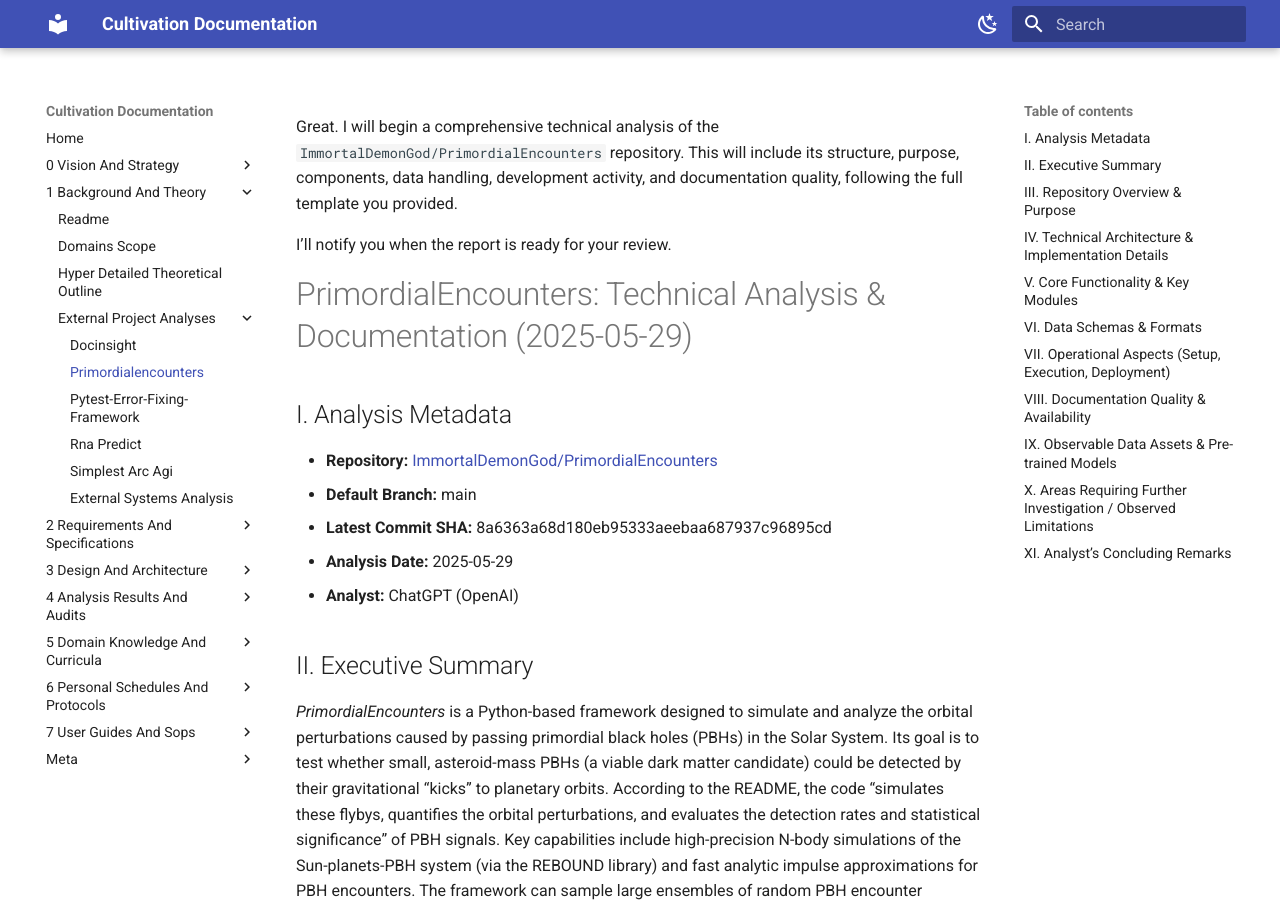
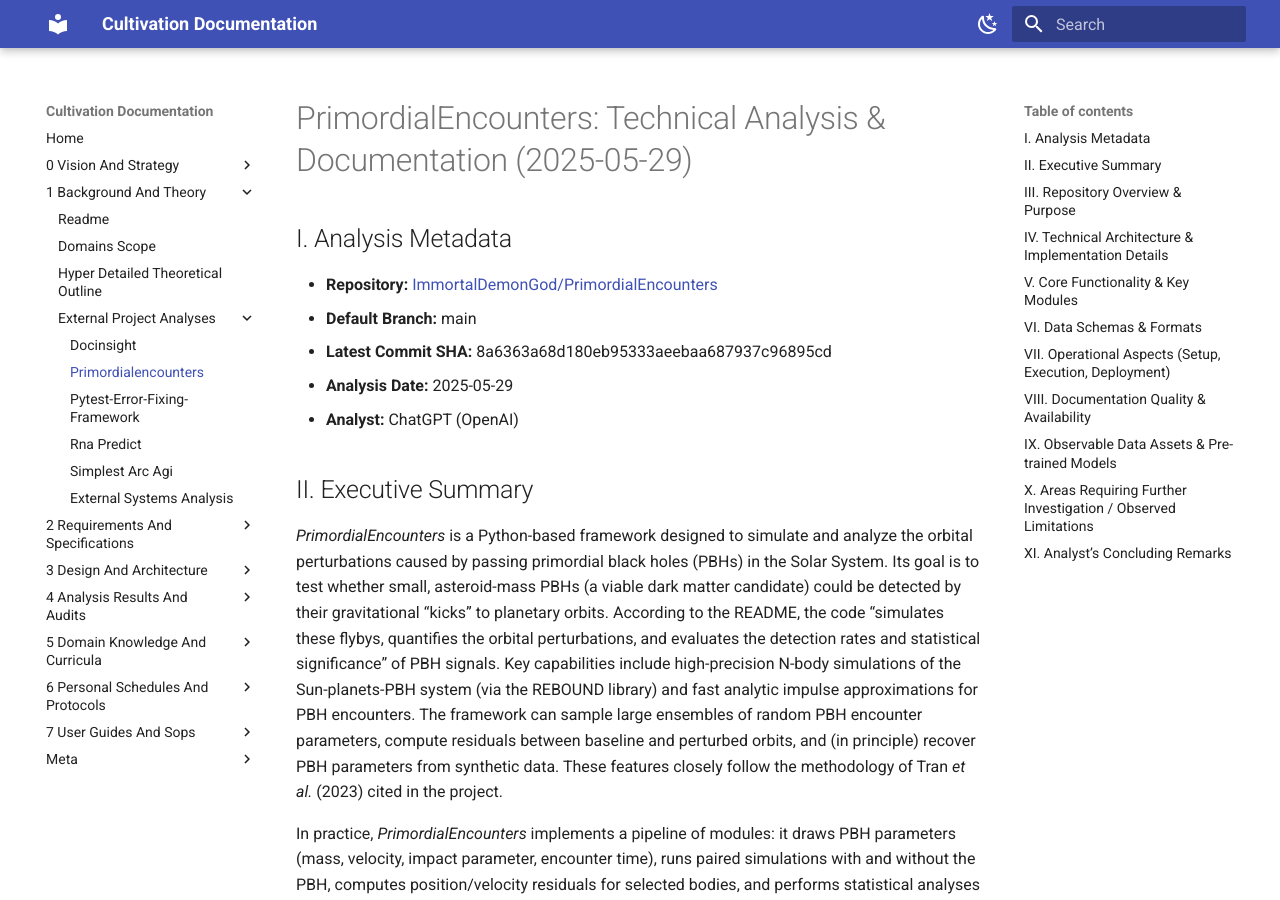
Before and after one commit to ImmortalDemonGod/Holistic-Performance-Enhancement, an MkDocs documentation site: the page built from cultivation/docs/1_background_and_theory/external_project_analyses/PrimordialEncounters.md, in a window 1280 px wide and 900 px high. Built offline with MkDocs 1.6.1 and Material for MkDocs 9.7.7, drawn with Linux system fonts in a browser that asks for light colours.

```diff
--- a/cultivation/docs/1_background_and_theory/external_project_analyses/PrimordialEncounters.md
+++ b/cultivation/docs/1_background_and_theory/external_project_analyses/PrimordialEncounters.md
@@ -1,7 +1,3 @@
-Great. I will begin a comprehensive technical analysis of the `ImmortalDemonGod/PrimordialEncounters` repository. This will include its structure, purpose, components, data handling, development activity, and documentation quality, following the full template you provided.
-
-I’ll notify you when the report is ready for your review.
-
 
 # PrimordialEncounters: Technical Analysis & Documentation (2025-05-29)
 
```
Also changed, not shown: cultivation/docs/1_background_and_theory/external_project_analyses/DocInsight.md (+0 -2 lines), cultivation/docs/1_background_and_theory/external_project_analyses/external_systems_analysis.md (+4 -4 lines).
